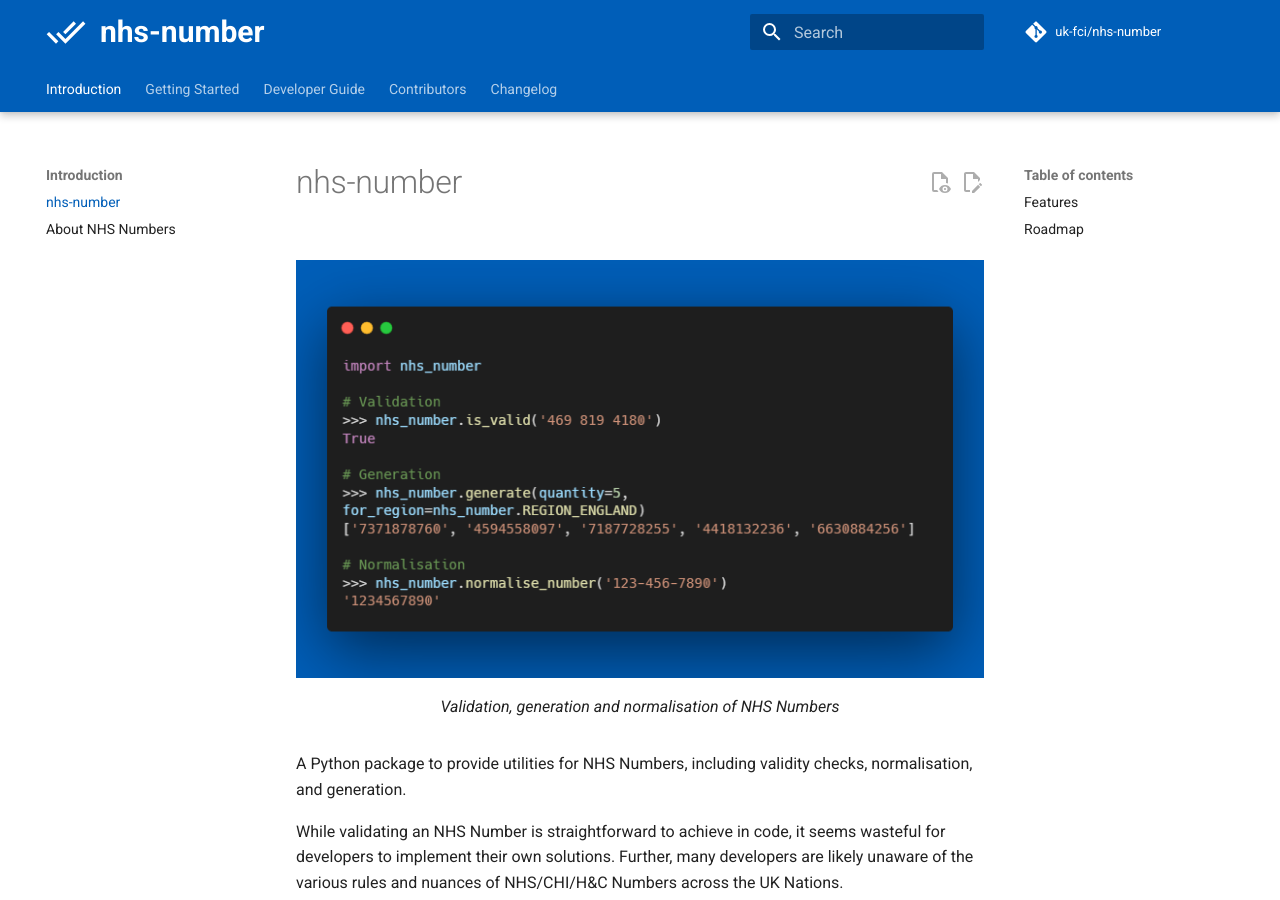
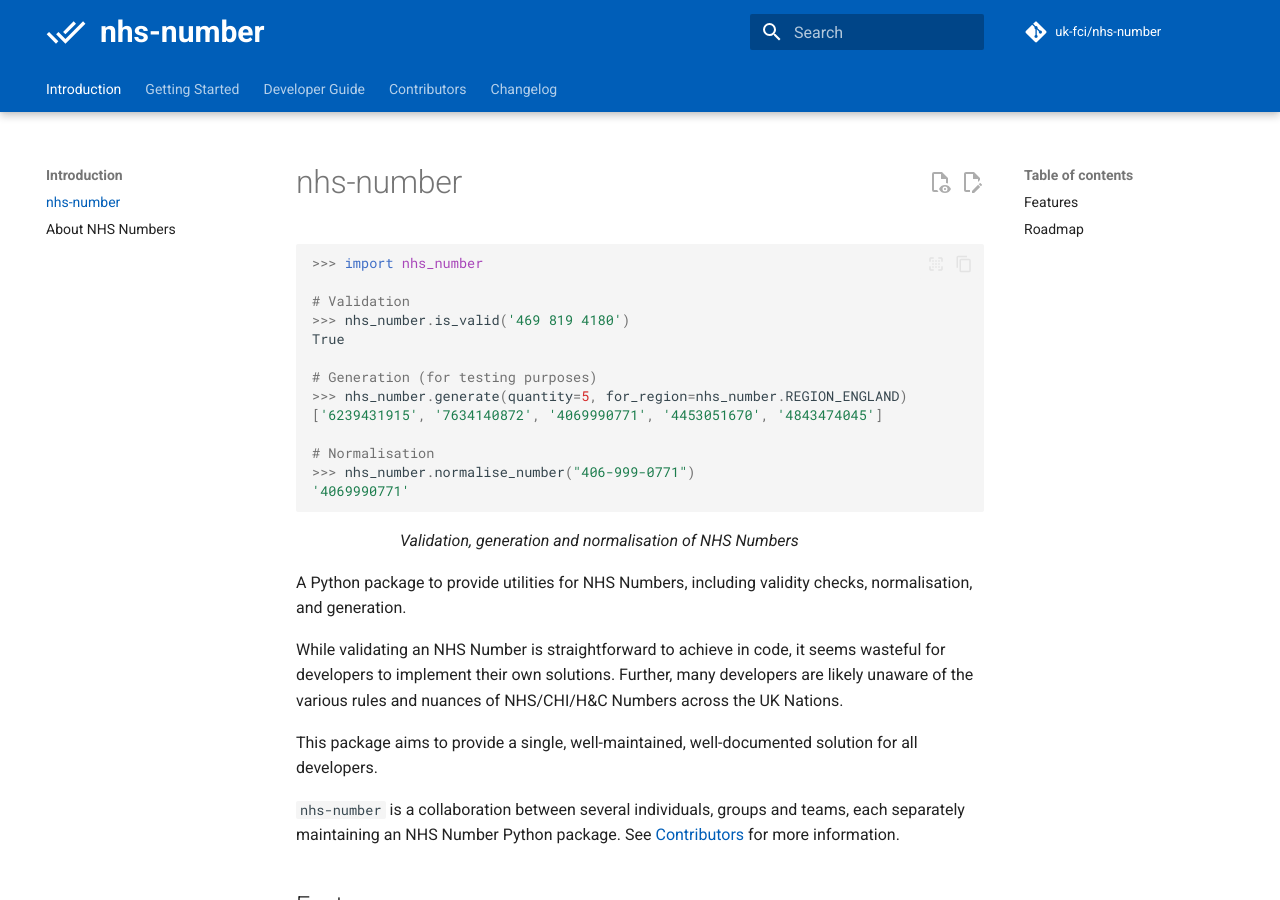
Before and after one commit to uk-fci/nhs-number, an MkDocs documentation site: the page built from docs/index.md, in a window 1280 px wide and 900 px high. Built offline with MkDocs 1.6.1 and Material for MkDocs 9.7.7, drawn with Linux system fonts in a browser that asks for light colours; comment, search, counter and statistics services are not loaded.

Commit message:
revert to a code block not a Carbon image, I think clippability is more important than aesthetics here

````diff
--- a/docs/index.md
+++ b/docs/index.md
@@ -1,9 +1,22 @@
 # nhs-number
 
-<figure markdown>
-  ![hero snippet](./_assets/_images/heroCodeSnippet.png)
+```python
+>>> import nhs_number
+
+# Validation
+>>> nhs_number.is_valid('469 819 4180')
+True
+
+# Generation (for testing purposes)
+>>> nhs_number.generate(quantity=5, for_region=nhs_number.REGION_ENGLAND)
+['6239431915', '7634140872', '4069990771', '4453051670', '4843474045']
+
+# Normalisation
+>>> nhs_number.normalise_number("406-999-0771")
+'4069990771'
+```
+
   <figcaption>Validation, generation and normalisation of NHS Numbers</figcaption>
-</figure>
 
 A Python package to provide utilities for NHS Numbers, including validity checks, normalisation, and generation.
 
````
